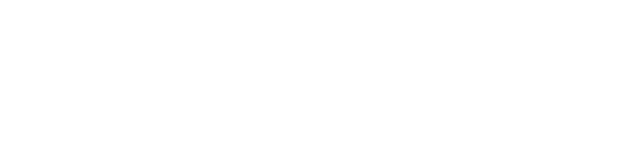
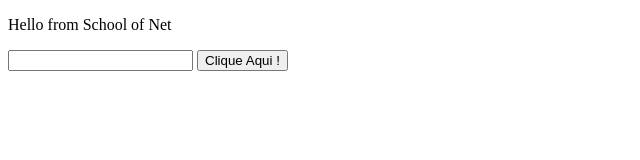
Before and after one commit to flaviotcl/javascriptiniciando, a plain HTML site: page parte3/index.html in a window 1280 px wide. Shown: the whole page, without its empty margins (0-640 px from the left). Drawn offline with Linux system fonts and the light colour scheme.

Commit message:
Introdução+ConceitoDOM+ObjetoDocument+CriandoElementos

```diff
--- a/parte3/index.html
+++ b/parte3/index.html
@@ -6,6 +6,33 @@
     <title>Document</title>
 </head>
 <body>
+    <p id="textSon">Hello from School of Net</p>
+    <p id="textHello">Hello Word !</p>
+    <input type="text" name="email">
+    <!-- <input type="text" name="email"> -->
+     <script>
+         //getElementsByTagName retorna array com todas as tags que estiverem no body iguais a q/ foi informada como parâmetro
+        const p = document.getElementsByTagName('p')
+        // console.log(p)
+        //console.log(p[0].textContent)
 
+        // getElementById retorna apenas o elemento e Ñ um array, logo o acesso de dá de forma mais simples.
+        const text01 = document.getElementById('textSon')
+        //console.log(text01)
+        //console.log(text01.textContent)
+
+        //getElementsByName retorna um array com todas as tags q/ tiverem o conteúdo do atributo name passado como parâmetro dentro de body.
+        const email = document.getElementsByName('email')
+        console.log(email[0].nodeName)
+
+        let button = document.createElement('button')
+        let attr = document.createAttribute('class')
+        attr.value = 'customize class'
+        let text = document.createTextNode('Clique Aqui !')
+        button.setAttributeNode(attr)
+        button.appendChild(text)
+        document.body.appendChild(button)
+        document.body.removeChild(document.getElementById('textHello'))
+    </script>
 </body>
 </html>
```
